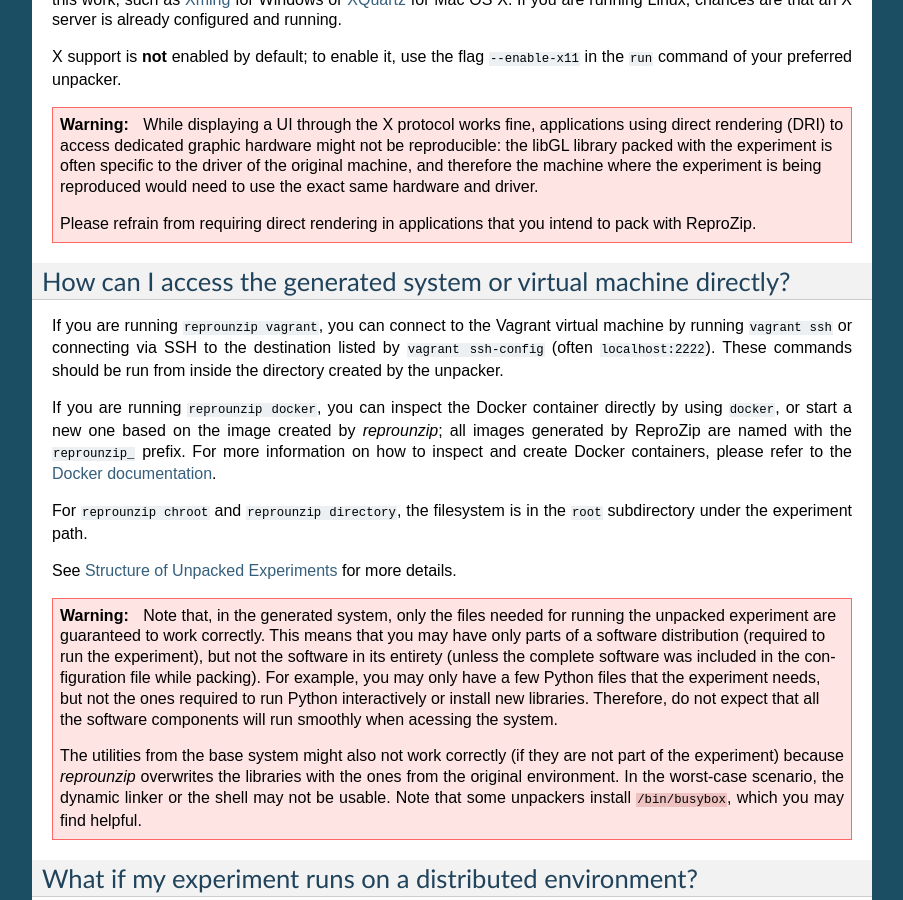
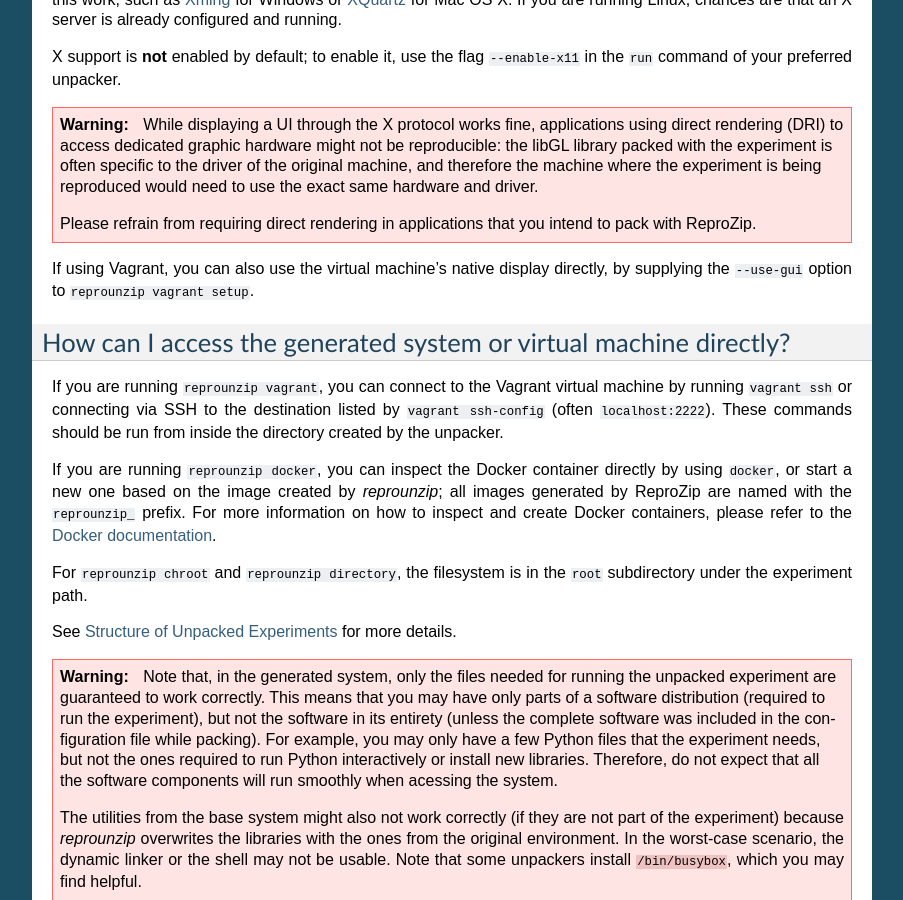
Before and after one commit to VIDA-NYU/reprozip, a Sphinx documentation site: the page built from docs/faq.rst, in a window 1280 px wide and 900 px high, scrolled down 980 px. Shown: the whole window, without its empty margins (198-1101 px from the left). Built offline with Sphinx 7.4.7, drawn with Linux system fonts in a browser that asks for light colours.

Commit message:
Add note about rpuz-vagrant's --use-gui

```diff
--- a/docs/faq.rst
+++ b/docs/faq.rst
@@ -47,6 +47,8 @@
 
     Please refrain from requiring direct rendering in applications that you intend to pack with ReproZip.
 
+If using Vagrant, you can also use the virtual machine's native display directly, by supplying the ``--use-gui`` option to ``reprounzip vagrant setup``.
+
 How can I access the generated system or virtual machine directly?
 ==================================================================
 
```
